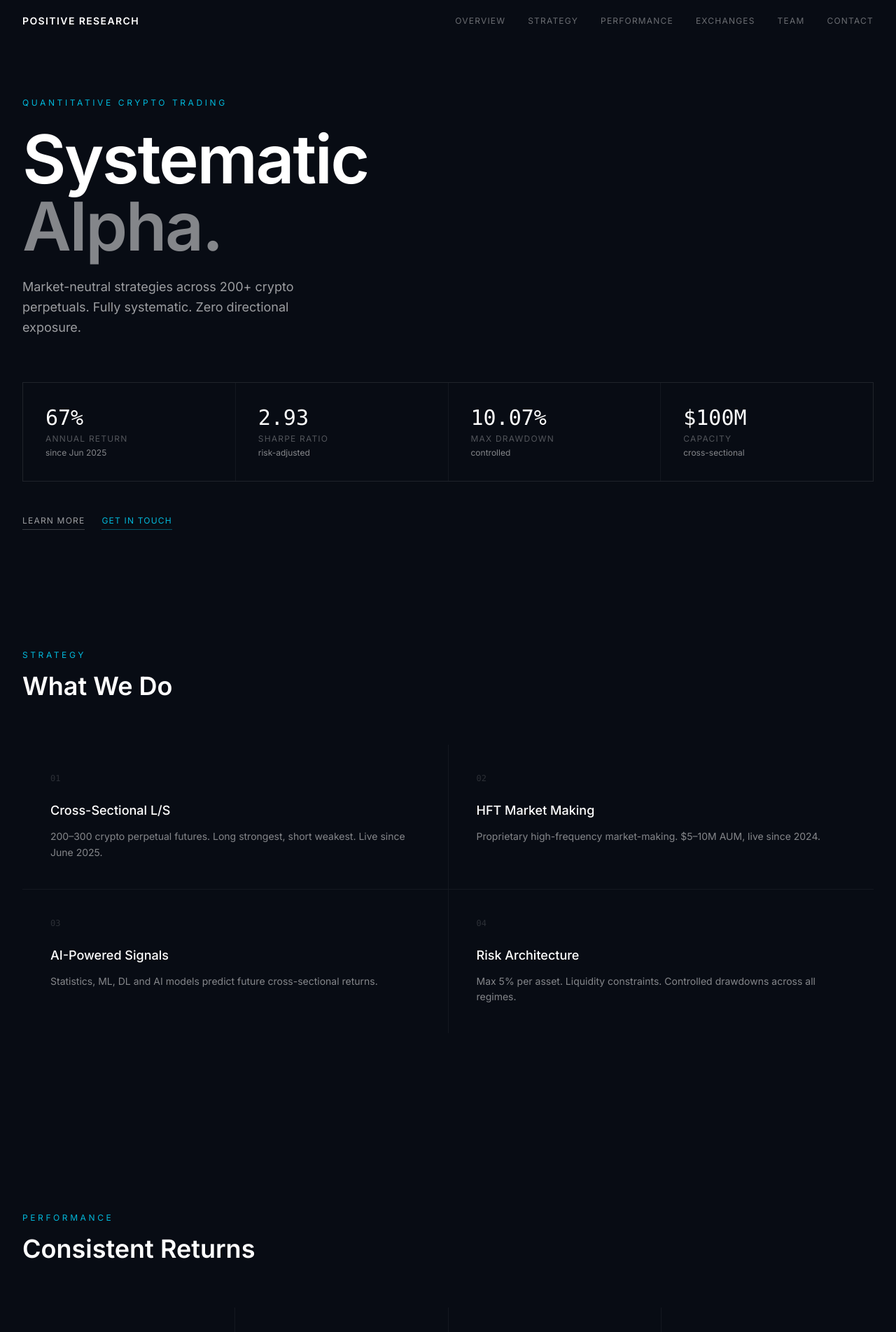
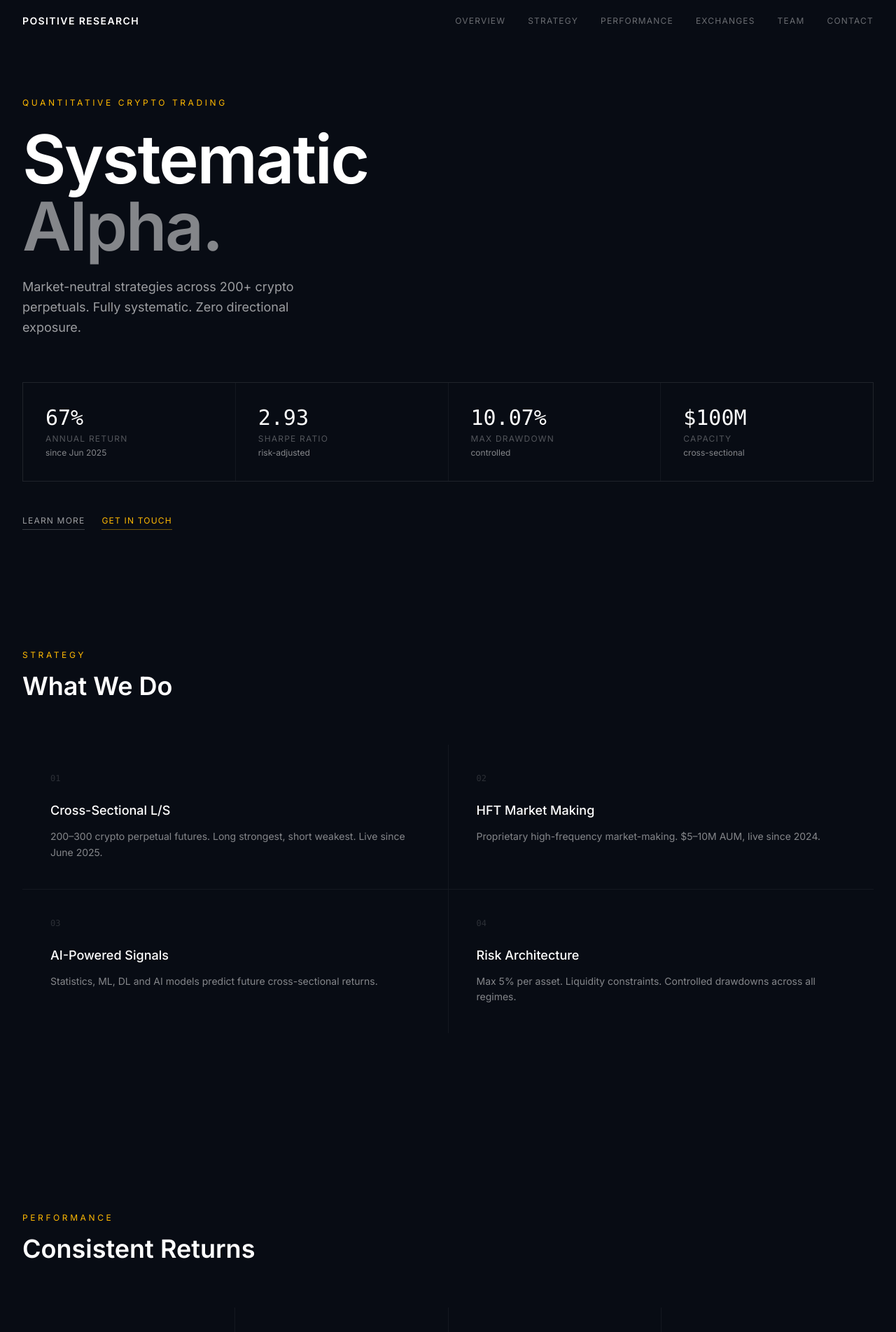
Before and after one commit to pkuyihangji/webset, a Next.js app: page / in a window 1280 px wide. Shown: the top 1903 px of the page at 70% size. Built offline with nearby package versions, Linux system fonts and the light colour scheme.

Commit message:
switch accent color from cyan to amber

```diff
--- a/app/globals.css
+++ b/app/globals.css
@@ -1,7 +1,7 @@
 @import "tailwindcss";
 
 :root {
-  --background: #080c14;
+  --background: #09090b;
   --foreground: #e8edf5;
 }
 
--- a/components/Contact.tsx
+++ b/components/Contact.tsx
@@ -2,13 +2,13 @@ export default function Contact() {
   return (
     <section id="contact" className="py-32 px-8 max-w-7xl mx-auto">
       <div className="border border-white/5 p-16">
-        <p className="text-cyan-500 text-xs tracking-[0.3em] uppercase mb-4">Contact</p>
+        <p className="text-amber-400 text-xs tracking-[0.3em] uppercase mb-4">Contact</p>
         <h2 className="text-4xl font-semibold text-white mb-4">Invest With Us</h2>
         <p className="text-white/30 text-sm max-w-md mb-12 leading-relaxed">
           We are currently accepting external capital. Minimum investment and terms available upon request.
         </p>
         <a href="mailto:contact@positiveresearch.ai"
-          className="inline-block text-xs tracking-widest uppercase text-white border border-white/20 hover:border-cyan-500 hover:text-cyan-400 px-8 py-4 transition-colors">
+          className="inline-block text-xs tracking-widest uppercase text-white border border-white/20 hover:border-amber-400 hover:text-amber-300 px-8 py-4 transition-colors">
           Get in Touch
         </a>
         <p className="text-white/15 text-xs mt-16 max-w-lg leading-relaxed">
--- a/components/ExchangePresence.tsx
+++ b/components/ExchangePresence.tsx
@@ -7,7 +7,7 @@ const exchanges = [
 export default function ExchangePresence() {
   return (
     <section id="exchanges" className="py-32 px-8 max-w-7xl mx-auto">
-      <p className="text-cyan-500 text-xs tracking-[0.3em] uppercase mb-4">Exchanges</p>
+      <p className="text-amber-400 text-xs tracking-[0.3em] uppercase mb-4">Exchanges</p>
       <h2 className="text-4xl font-semibold text-white mb-4">Live on Major Venues</h2>
       <p className="text-white/50 text-sm mb-16 max-w-lg">Verified performance across major exchanges. Click to view public data.</p>
       <div className="grid md:grid-cols-3 gap-px bg-white/5">
@@ -21,11 +21,11 @@ export default function ExchangePresence() {
               </div>
               <div className="flex justify-between items-baseline">
                 <span className="text-white/30 text-xs tracking-widest uppercase">Monthly</span>
-                <span className="font-mono text-cyan-400 text-sm">{ex.monthly}</span>
+                <span className="font-mono text-amber-300 text-sm">{ex.monthly}</span>
               </div>
             </div>
             <a href={ex.link} target="_blank" rel="noopener noreferrer"
-              className="text-xs tracking-widest uppercase text-white/30 hover:text-cyan-400 transition-colors border-b border-white/10 hover:border-cyan-400/40 pb-1">
+              className="text-xs tracking-widest uppercase text-white/30 hover:text-amber-300 transition-colors border-b border-white/10 hover:border-amber-300/40 pb-1">
               View Public Data →
             </a>
           </div>
--- a/components/Hero.tsx
+++ b/components/Hero.tsx
@@ -9,7 +9,7 @@ export default function Hero() {
   return (
     <section id="overview" className="min-h-screen flex flex-col justify-center px-8 pt-24 max-w-7xl mx-auto">
       <div className="fade-up">
-        <p className="text-cyan-500 text-xs tracking-[0.3em] uppercase mb-6">Quantitative Crypto Trading</p>
+        <p className="text-amber-400 text-xs tracking-[0.3em] uppercase mb-6">Quantitative Crypto Trading</p>
         <h1 className="text-6xl md:text-8xl font-semibold text-white leading-none tracking-tight mb-6">
           Systematic<br />
           <span className="text-white/50">Alpha.</span>
@@ -31,7 +31,7 @@ export default function Hero() {
         <a href="#strategy" className="text-xs tracking-widest uppercase text-white/60 hover:text-white transition-colors border-b border-white/20 hover:border-white pb-1">
           Learn More
         </a>
-        <a href="#contact" className="text-xs tracking-widest uppercase text-cyan-500 hover:text-cyan-400 transition-colors border-b border-cyan-500/40 hover:border-cyan-400 pb-1">
+        <a href="#contact" className="text-xs tracking-widest uppercase text-amber-400 hover:text-amber-300 transition-colors border-b border-amber-400/40 hover:border-amber-300 pb-1">
           Get in Touch
         </a>
       </div>
--- a/components/Performance.tsx
+++ b/components/Performance.tsx
@@ -16,7 +16,7 @@ const metrics = [
 export default function Performance() {
   return (
     <section id="performance" className="py-32 px-8 max-w-7xl mx-auto">
-      <p className="text-cyan-500 text-xs tracking-[0.3em] uppercase mb-4">Performance</p>
+      <p className="text-amber-400 text-xs tracking-[0.3em] uppercase mb-4">Performance</p>
       <h2 className="text-4xl font-semibold text-white mb-16">Consistent Returns</h2>
       <div className="grid grid-cols-2 md:grid-cols-4 gap-px bg-white/5 mb-px">
         {metrics.map((m) => (
@@ -33,7 +33,7 @@ export default function Performance() {
             <XAxis dataKey="month" stroke="transparent" tick={{ fill: "#ffffff20", fontSize: 10 }} />
             <YAxis stroke="transparent" tick={{ fill: "#ffffff20", fontSize: 10 }} />
             <Tooltip contentStyle={{ background: "#0d1220", border: "1px solid #ffffff10", color: "#e8edf5", fontSize: 12 }} />
-            <Line type="monotone" dataKey="nav" stroke="#06b6d4" strokeWidth={1.5} dot={false} />
+            <Line type="monotone" dataKey="nav" stroke="#fbbf24" strokeWidth={1.5} dot={false} />
           </LineChart>
         </ResponsiveContainer>
       </div>
--- a/components/Team.tsx
+++ b/components/Team.tsx
@@ -14,16 +14,16 @@ const members = [
 export default function Team() {
   return (
     <section id="team" className="py-32 px-8 max-w-7xl mx-auto">
-      <p className="text-cyan-500 text-xs tracking-[0.3em] uppercase mb-4">Team</p>
+      <p className="text-amber-400 text-xs tracking-[0.3em] uppercase mb-4">Team</p>
       <h2 className="text-4xl font-semibold text-white mb-16">The People</h2>
       <div className="grid md:grid-cols-2 gap-px bg-white/5">
         {members.map((m) => (
           <div key={m.name} className="bg-[#080c14] p-10 hover:bg-white/[0.02] transition-colors">
-            <div className="w-10 h-10 rounded-full border border-cyan-500/30 flex items-center justify-center text-cyan-500 font-mono text-sm mb-8">
+            <div className="w-10 h-10 rounded-full border border-amber-400/30 flex items-center justify-center text-amber-400 font-mono text-sm mb-8">
               {m.name[0]}
             </div>
             <h3 className="text-white font-medium text-lg mb-1">{m.name}</h3>
-            <p className="text-cyan-500/60 text-xs tracking-widest uppercase mb-4">{m.role}</p>
+            <p className="text-amber-400/60 text-xs tracking-widest uppercase mb-4">{m.role}</p>
             <p className="text-white/50 text-sm leading-relaxed">{m.bio}</p>
           </div>
         ))}
--- a/components/WhatWeDo.tsx
+++ b/components/WhatWeDo.tsx
@@ -8,7 +8,7 @@ const items = [
 export default function WhatWeDo() {
   return (
     <section id="strategy" className="py-32 px-8 max-w-7xl mx-auto">
-      <p className="text-cyan-500 text-xs tracking-[0.3em] uppercase mb-4">Strategy</p>
+      <p className="text-amber-400 text-xs tracking-[0.3em] uppercase mb-4">Strategy</p>
       <h2 className="text-4xl font-semibold text-white mb-16">What We Do</h2>
       <div className="grid md:grid-cols-2 gap-px bg-white/5">
         {items.map((item) => (
```
